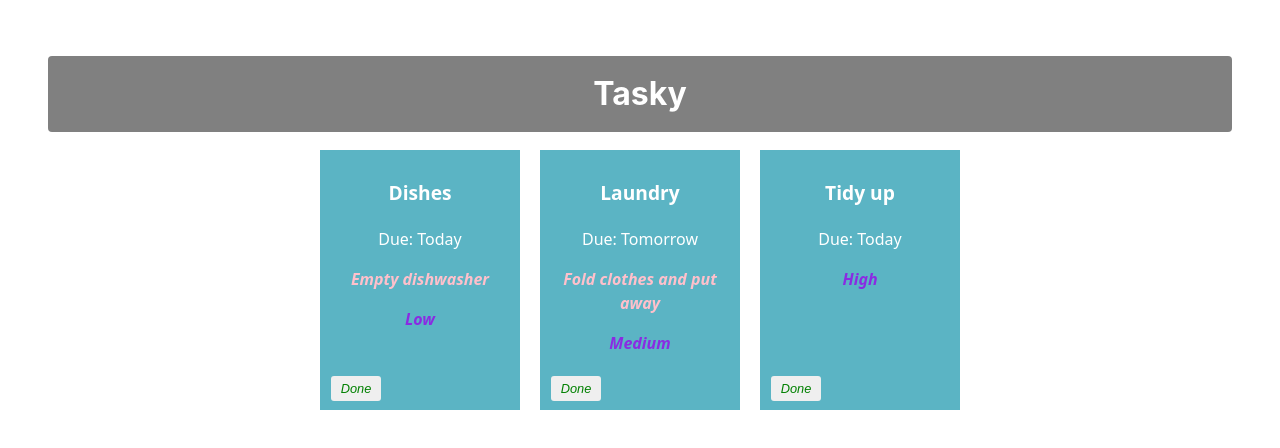
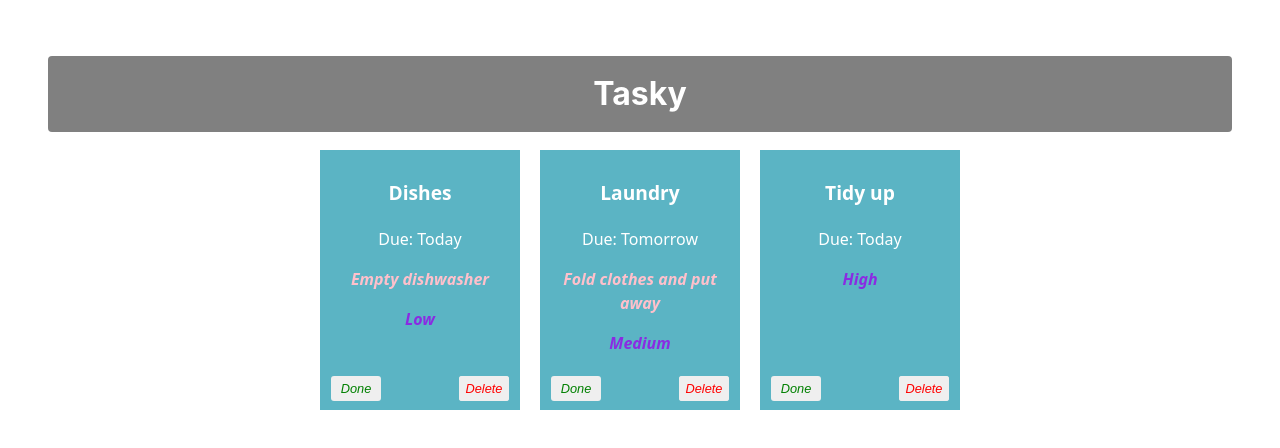
Before and after one commit to RianMcHale/React-Basic-Labs, a React (Vite) app in the folder tasky/: page / in a window 1280 px wide. Shown: the top 448 px of the page. Built offline with nearby package versions, Linux system fonts and the light colour scheme.

Commit message:
Delete a task

```diff
--- a/tasky/src/App.css
+++ b/tasky/src/App.css
@@ -53,6 +53,12 @@
   color: green;
 }
 
+.deleteButton {
+  position: absolute;
+  bottom: 5px;
+  right: 5px;
+  color: red;
+}
 
 .title {
   font-weight: bold;
--- a/tasky/src/App.jsx
+++ b/tasky/src/App.jsx
@@ -16,6 +16,11 @@
     setTaskState({tasks});
     console.log(`${taskIndex} ${tasks[taskIndex].done}`)
   }
+  const deleteHandler = (taskIndex) => {
+    const tasks = [...taskState.tasks];
+    tasks.splice(taskIndex, 1);
+    setTaskState({tasks});
+  }
   return (
     <div className="container">
       <h1>Tasky</h1>
@@ -27,7 +32,8 @@
       key={task.id}
       priority={task.priority}
       done={task.done}
-      markDone={() => doneHandler(index)} />
+      markDone={() => doneHandler(index)}
+      deleteTask = {() => deleteHandler(index)} />
       ))}
     </div>
   );
--- a/tasky/src/components/Task.jsx
+++ b/tasky/src/components/Task.jsx
@@ -8,7 +8,8 @@
             <p>Due: {props.deadline}</p>
             <p className="description">{props.description}</p>
             <p className="priority">{props.priority}</p>
-            <button onClick={props.markDone} className='doneButton'>Done</button>
+            <button onClick={props.markDone} className='doneButton'>Done</button>               <button className='deleteButton' onClick={props.deleteTask}>Delete</button>
+            <button className='deleteButton' onClick={props.deleteTask}>Delete</button>
         </div>
     )
 }
```
